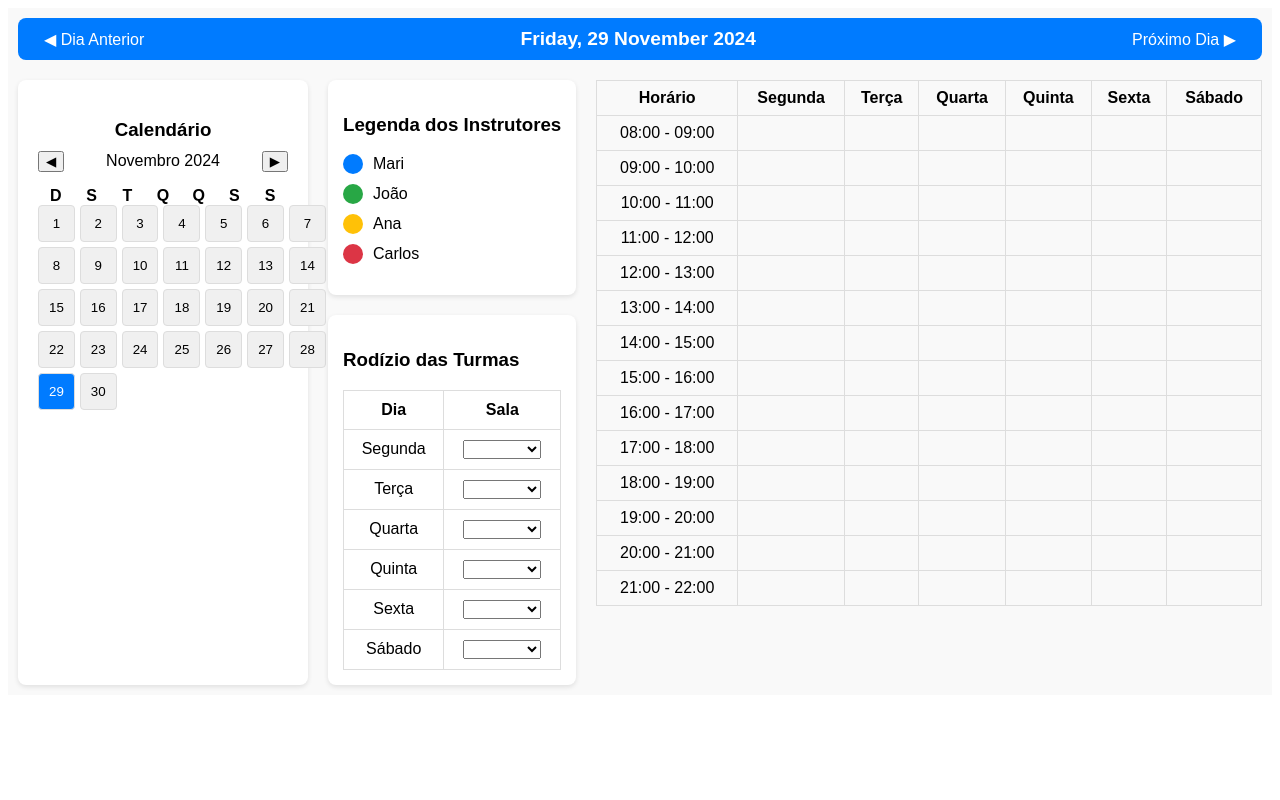
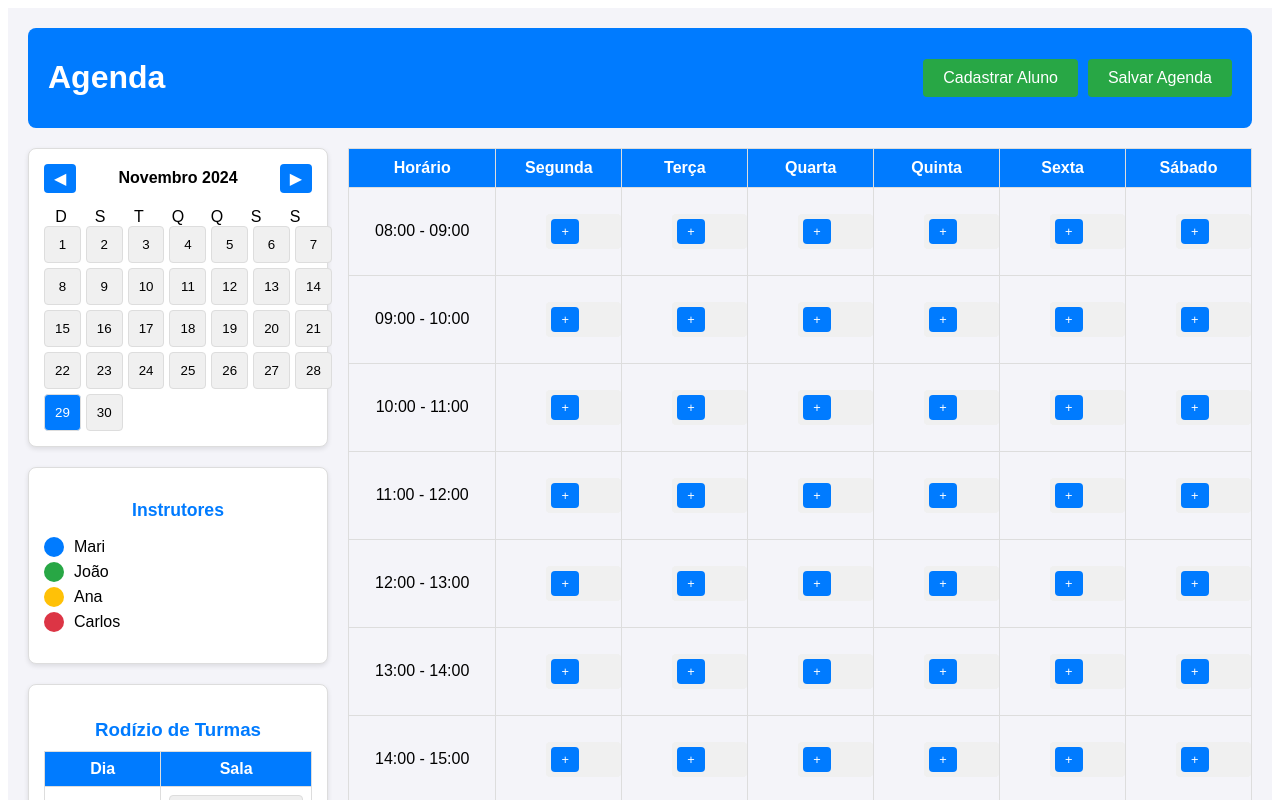
Before and after one commit to Lucas260691/Projeto-Fruto, an Angular app in the folder estudio-fruto/: page /agenda in a window 1280 px wide. Shown: the top 800 px of the page. Built offline with nearby package versions, Linux system fonts and the light colour scheme.

Commit message:
Funcionalidades gerais da agenda

```diff
--- a/estudio-fruto/src/app/features/agenda/agenda.component.html
+++ b/estudio-fruto/src/app/features/agenda/agenda.component.html
@@ -1,15 +1,14 @@
 <div class="agenda-container">
-  <!-- Barra Superior com Data Atual -->
   <div class="barra-superior">
-    <button (click)="mudarDia(-1)">&#9664; Dia Anterior</button>
-    <span>{{ diaAtual | date: 'EEEE, dd MMMM yyyy' }}</span>
-    <button (click)="mudarDia(1)">Próximo Dia &#9654;</button>
+    <h1>Agenda</h1>
+    <div class="botoes-acao">
+    <button class="btn-cadastrar-aluno" (click)="irParaCadastroAluno()">Cadastrar Aluno</button>
+    <button class="btn-salvar-agenda" (click)="salvarAgenda()">Salvar Agenda</button>
     </div>
-
-  <div class="layout-principal">
-    <!-- Calendário Lateral -->
-    <div class="calendario-lateral">
-      <h3>Calendário</h3>
+  </div>
+  <div class="conteudo-principal">
+    <aside class="coluna-esquerda">
+      <section class="calendario">
         <div class="navegacao-mes">
           <button (click)="mudarMes(-1)">&#9664;</button>
           <span>{{ mesAtual }} {{ anoAtual }}</span>
@@ -27,24 +26,18 @@
             {{ dia }}
           </button>
         </div>
-    </div>
-
-    <!-- Legenda dos Instrutores e Turmas -->
-    <div class="legendas">
-      <!-- Legenda dos Instrutores -->
-      <div class="legenda-instrutores">
-        <h3>Legenda dos Instrutores</h3>
+      </section>
+      <section class="legenda-instrutores">
+        <h3>Instrutores</h3>
         <ul>
           <li *ngFor="let instrutor of instrutores">
-            <span [style.background-color]="instrutor.cor" class="cor-instrutor"></span>
+            <span class="cor-instrutor" [style.background-color]="instrutor.cor"></span>
             {{ instrutor.nome }}
           </li>
         </ul>
-      </div>
-
-      <!-- Rodízio das Turmas -->
-      <div class="rodizio-turmas">
-        <h3>Rodízio das Turmas</h3>
+      </section>
+      <section class="rodizio-turmas">
+        <h3>Rodízio de Turmas</h3>
         <table>
           <thead>
             <tr>
@@ -56,18 +49,16 @@
             <tr *ngFor="let dia of diasDaSemana">
               <td>{{ dia }}</td>
               <td>
-                <select [(ngModel)]="salas[dia].nome" name="sala">
-                  <option *ngFor="let sala of listaSalas">{{ sala }}</option>
+                <select [(ngModel)]="salas[dia].nome">
+                  <option *ngFor="let sala of listaSalas" [value]="sala">{{ sala }}</option>
                 </select>
               </td>
             </tr>
           </tbody>
         </table>
-      </div>
-    </div>
-
-    <!-- Agenda -->
-    <div class="agenda">
+      </section>
+    </aside>
+    <section class="tabela-horarios">
       <table>
         <thead>
           <tr>
@@ -78,22 +69,28 @@
         <tbody>
           <tr *ngFor="let horario of horarios">
             <td>{{ horario }}</td>
-            <td *ngFor="let dia of diasDaSemana">
-              <!-- Células da agenda -->
-              <div
-                class="celula-aula"
-                [style.background-color]="getCorInstrutor(agenda[horario][dia]?.instrutor || null)"
-              >
-                <ul>
-                  <li *ngFor="let aluno of agenda[horario][dia]?.alunos">
-                    {{ aluno }}
+            <td *ngFor="let dia of diasDaSemana" cdkDropList [cdkDropListData]="agenda[horario]?.[dia]?.alunos || []" (cdkDropListDropped)="onDrop($event, horario, dia)">
+              <ul class="celula-aula">
+                <li *ngFor="let aluno of agenda[horario]?.[dia]?.alunos || []; index as index" cdkDrag>
+                  <input
+                    type="text"
+                    [(ngModel)]="agenda[horario][dia].alunos[index]"
+                    class="editable-input"
+                  />
+                </li>
+                <li class="add-aluno">
+                  <button
+                    (click)="adicionarAluno(horario, dia)"
+                    [disabled]="(agenda[horario]?.[dia]?.alunos?.length || 0) >= 4">
+                    +
+                  </button>
                 </li>
               </ul>
-              </div>
             </td>
+
           </tr>
         </tbody>
       </table>
+    </section>
   </div>
 </div>
-</div>
--- a/estudio-fruto/src/app/features/agenda/agenda.component.scss
+++ b/estudio-fruto/src/app/features/agenda/agenda.component.scss
@@ -1,51 +1,74 @@
+/* Estilo geral da agenda */
 .agenda-container {
   display: flex;
   flex-direction: column;
   font-family: Arial, sans-serif;
-  background-color: #f9f9f9;
-  padding: 10px;
-}
+  background-color: #f4f4f9;
+  padding: 20px;
+  gap: 20px;
 
+  /* Barra superior */
   .barra-superior {
     display: flex;
     justify-content: space-between;
     align-items: center;
-  padding: 10px 20px;
     background-color: #007bff;
     color: white;
+    padding: 10px 20px;
     border-radius: 8px;
-  margin-bottom: 20px;
+
+    .h1 {
+      margin: 0;
+      font-size: 1.5rem;
     }
 
-.barra-superior button {
-  background: none;
+    .botoes-acao {
+      display: flex;
+      gap: 10px; /* Espaçamento entre os botões */
+    }
+
+    .btn-cadastrar-aluno,
+    .btn-salvar-agenda {
+      background-color: #28a745;
+      color: white;
       border: none;
-  color: white;
+      padding: 10px 20px;
       font-size: 1rem;
       cursor: pointer;
+      border-radius: 4px;
+      transition: background-color 0.3s;
+
+      &:hover {
+        background-color: #218838;
+      }
     }
 
-.barra-superior span {
-  font-size: 1.2rem;
-  font-weight: bold;
   }
 
-.layout-principal {
+  /* Layout principal */
+  .conteudo-principal {
     display: flex;
     gap: 20px;
-}
 
-.calendario-lateral {
-  width: 250px;
-  padding: 20px;
+    /* Coluna lateral esquerda */
+    .coluna-esquerda {
+      display: flex;
+      flex-direction: column;
+      gap: 20px;
+      width: 300px;
+
+      /* Calendário lateral */
+      .calendario {
         background-color: #ffffff;
+        padding: 15px;
+        border: 1px solid #ddd;
         border-radius: 8px;
         box-shadow: 0 2px 5px rgba(0, 0, 0, 0.1);
-}
 
-.calendario-lateral h3 {
+        h3 {
           text-align: center;
-  margin-bottom: 10px;
+          margin-bottom: 15px;
+          color: #007bff;
         }
 
         .navegacao-mes {
@@ -53,19 +76,34 @@
           justify-content: space-between;
           align-items: center;
           margin-bottom: 15px;
+
+          button {
+            background-color: #007bff;
+            color: white;
+            border: none;
+            padding: 5px 10px;
+            border-radius: 4px;
+            cursor: pointer;
+            font-size: 1rem;
+            transition: background-color 0.3s;
+
+            &:hover {
+              background-color: #0056b3;
+            }
           }
 
-.dias-semana {
-  display: grid;
-  grid-template-columns: repeat(7, 1fr);
-  text-align: center;
+          span {
+            font-size: 1rem;
             font-weight: bold;
           }
+        }
 
+        .dias-semana,
         .dias {
           display: grid;
           grid-template-columns: repeat(7, 1fr);
           gap: 5px;
+          text-align: center;
         }
 
         .dias button {
@@ -74,36 +112,43 @@
           padding: 10px;
           border-radius: 4px;
           cursor: pointer;
-}
+          transition: background-color 0.3s;
 
-.dias button.ativo {
+          &:hover {
             background-color: #007bff;
             color: white;
           }
 
-.legendas {
-  display: flex;
-  flex-direction: column;
-  gap: 20px;
+          &.ativo {
+            background-color: #007bff;
+            color: white;
+          }
+        }
       }
 
+      /* Legenda dos instrutores */
       .legenda-instrutores {
         background-color: #ffffff;
         padding: 15px;
+        border: 1px solid #ddd;
         border-radius: 8px;
         box-shadow: 0 2px 5px rgba(0, 0, 0, 0.1);
+
+        h3 {
+          text-align: center;
+          margin-bottom: 10px;
+          color: #007bff;
+          font-size: 1.1rem;
         }
 
-.legenda-instrutores ul {
+        ul {
           list-style: none;
           padding: 0;
-}
 
-.legenda-instrutores li {
+          li {
             display: flex;
             align-items: center;
-  margin-bottom: 10px;
-}
+            margin-bottom: 5px;
 
             .cor-instrutor {
               width: 20px;
@@ -111,58 +156,137 @@
               margin-right: 10px;
               border-radius: 50%;
             }
+          }
+        }
+      }
 
+      /* Rodízio de turmas */
       .rodizio-turmas {
         background-color: #ffffff;
         padding: 15px;
+        border: 1px solid #ddd;
         border-radius: 8px;
         box-shadow: 0 2px 5px rgba(0, 0, 0, 0.1);
+
+        h3 {
+          text-align: center;
+          margin-bottom: 10px;
+          color: #007bff;
         }
 
-.rodizio-turmas table {
+        table {
           width: 100%;
           border-collapse: collapse;
+
+          th,
+          td {
+            border: 1px solid #ddd;
+            padding: 8px;
+            text-align: center;
           }
 
-.rodizio-turmas th,
-.rodizio-turmas td {
+          th {
+            background-color: #007bff;
+            color: white;
+            font-weight: bold;
+          }
+
+          select {
+            width: 100%;
+            padding: 5px;
+            border-radius: 4px;
+            border: 1px solid #ddd;
+          }
+        }
+      }
+    }
+
+    /* Tabela da agenda */
+    .tabela-horarios {
+      flex: 1;
+
+      table {
+        width: 100%;
+        border-collapse: collapse;
+
+        th,
+        td {
           border: 1px solid #ddd;
           padding: 10px;
           text-align: center;
         }
 
-.agenda {
-  flex: 1;
+        th {
+          background-color: #007bff;
+          color: white;
+          font-weight: bold;
         }
 
-.agenda table {
+        .celula-aula {
+          display: flex;
+          flex-direction: column;
+          gap: 5px;
+          align-items: flex-start;
+
+          li {
+            display: flex;
+            align-items: center;
+            padding: 5px;
+            border-radius: 4px;
+            background-color: #f0f0f0;
             width: 100%;
-  border-collapse: collapse;
+            cursor: grab;
+
+            &:hover {
+              background-color: #e0e0e0;
             }
 
-.agenda th,
-.agenda td {
-  border: 1px solid #ddd;
-  padding: 8px;
-  text-align: center;
+            .editable-input {
+              border: 1px solid #ccc;
+              border-radius: 4px;
+              padding: 5px;
+              background: none;
+              font-size: 1rem;
+              width: 100%;
+              outline: none;
+              box-sizing: border-box;
+            }
           }
 
-.celula-aula ul {
-  list-style: none;
-  padding: 0;
-  margin: 0;
+          .editable-input:focus {
+            outline: none;
+            border-color: #007bff;
+            box-shadow: 0 0 4px rgba(0, 123, 255, 0.5);
           }
 
+          .add-aluno button {
+            background-color: #007bff;
+            color: white;
+            border: none;
+            padding: 5px 10px;
+            font-size: 0.8rem;
+            border-radius: 4px;
+            cursor: pointer;
+
+            &:hover {
+              background-color: #0056b3;
+            }
+          }
+        }
+      }
+    }
+  }
+}
 
 /* Responsividade */
 @media (max-width: 768px) {
-    .legendas-container {
+  .conteudo-principal {
     flex-direction: column;
     gap: 20px;
   }
 
-    .legenda-instrutores,
-    .legenda-salas {
+  .coluna-esquerda,
+  .tabela-horarios {
     width: 100%;
   }
 
--- a/estudio-fruto/src/app/features/agenda/agenda.component.ts
+++ b/estudio-fruto/src/app/features/agenda/agenda.component.ts
@@ -1,7 +1,8 @@
 import { Component, OnInit } from '@angular/core';
 import { CommonModule } from '@angular/common';
 import { FormsModule } from '@angular/forms';
-import { DragDropModule } from '@angular/cdk/drag-drop';
+import { Router } from '@angular/router';
+import { DragDropModule, CdkDragDrop, moveItemInArray, transferArrayItem } from '@angular/cdk/drag-drop';
 
 @Component({
   selector: 'app-agenda',
@@ -11,6 +12,18 @@ import { DragDropModule } from '@angular/cdk/drag-drop';
   imports: [CommonModule, FormsModule, DragDropModule]
 })
 export class AgendaComponent implements OnInit {
+  constructor(private router: Router) {}
+
+  irParaCadastroAluno(): void {
+    this.router.navigate(['/alunos']); // Redireciona para a página de cadastro de aluno
+  }
+
+  salvarAgenda(): void {
+    console.log('Dados da agenda:', this.agenda);
+    // Aqui você pode integrar com o backend ou salvar os dados localmente
+    alert('Agenda salva com sucesso!');
+  }
+
   diasDaSemana: string[] = ['Segunda', 'Terça', 'Quarta', 'Quinta', 'Sexta', 'Sábado'];
   diasSemana: string[] = ['D', 'S', 'T', 'Q', 'Q', 'S', 'S'];
   diasDoMes: number[] = [];
@@ -79,21 +92,25 @@ export class AgendaComponent implements OnInit {
 
   inicializarAgenda(): void {
     this.horarios.forEach((horario) => {
-      this.agenda[horario] = {};
+      if (!this.agenda[horario]) {
+        this.agenda[horario] = {};
+      }
       this.diasDaSemana.forEach((dia) => {
-        this.agenda[horario][dia] = {
-          alunos: [],
-          instrutor: null
-        };
+        if (!this.agenda[horario][dia]) {
+          this.agenda[horario][dia] = { alunos: [], instrutor: null };
+        }
       });
     });
   }
 
   inicializarSalas(): void {
     this.diasDaSemana.forEach((dia) => {
-      this.salas[dia] = { nome: '', cor: null };
+      if (!this.salas[dia]) {
+        this.salas[dia] = { nome: '', cor: null }; // Inicializa com nome vazio e cor nula
+      }
     });
   }
+
 
   carregarAgenda(): void {
     console.log(`Carregando agenda para ${this.diaAtual.toLocaleDateString()}`);
@@ -106,6 +123,7 @@ export class AgendaComponent implements OnInit {
     const instrutorEncontrado = this.instrutores.find(i => i.nome === instrutor);
     return instrutorEncontrado ? instrutorEncontrado.cor : '#f0f0f0';
   }
+
 
   selecionarCor(dia: string): void {
     const instrutorSelecionado: string | null = prompt(
@@ -133,4 +151,52 @@ export class AgendaComponent implements OnInit {
       this.salas[dia].nome = this.listaSalas[salaIndex];
     });
   }
+
+  adicionarAluno(horario: string, dia: string): void {
+    if (!this.agenda[horario]) {
+      this.agenda[horario] = {};
+    }
+    if (!this.agenda[horario][dia]) {
+      this.agenda[horario][dia] = { alunos: [], instrutor: null };
+    }
+    if (this.agenda[horario][dia].alunos.length >= 4) {
+      alert('A capacidade máxima de 4 alunos por célula foi atingida.');
+      return;
+    }
+
+    this.agenda[horario][dia].alunos.push(''); // Adiciona um novo aluno
+  }
+
+
+  atualizarAluno(horario: string, dia: string, index: number, novoNome: string): void {
+    if (this.agenda[horario]?.[dia]?.alunos && index >= 0) {
+      this.agenda[horario][dia].alunos[index] = novoNome.trim(); // Remove espaços desnecessários
+    }
+  }
+
+  onDrop(event: CdkDragDrop<string[], any, any>, horario: string, dia: string): void {
+    // Garante que os dados dos containers não sejam undefined
+    const previousData = event.previousContainer.data || [];
+    const currentData = event.container.data || [];
+
+    if (event.previousContainer === event.container) {
+      moveItemInArray(currentData, event.previousIndex, event.currentIndex);
+    } else {
+      transferArrayItem(previousData, currentData, event.previousIndex, event.currentIndex);
+    }
+
+    // Atualiza a agenda para garantir a consistência
+    if (!this.agenda[horario]) {
+      this.agenda[horario] = {};
+    }
+    if (!this.agenda[horario][dia]) {
+      this.agenda[horario][dia] = { alunos: currentData, instrutor: null };
+    } else {
+      this.agenda[horario][dia].alunos = currentData;
+    }
+  }
+
+
+
+
 }
--- a/estudio-fruto/src/app/features/login/login.component.ts
+++ b/estudio-fruto/src/app/features/login/login.component.ts
@@ -20,7 +20,7 @@ export class LoginComponent {
     // Simulação de validação
     if (this.email === 'admin@estudio.com' && this.senha === '123456') {
       alert('Login realizado com sucesso!');
-      this.router.navigate(['/alunos']);
+      this.router.navigate(['/agenda']);
     } else {
       alert('E-mail ou senha incorretos.');
     }
```
Lines whose indentation alone changed are shown as unchanged.
